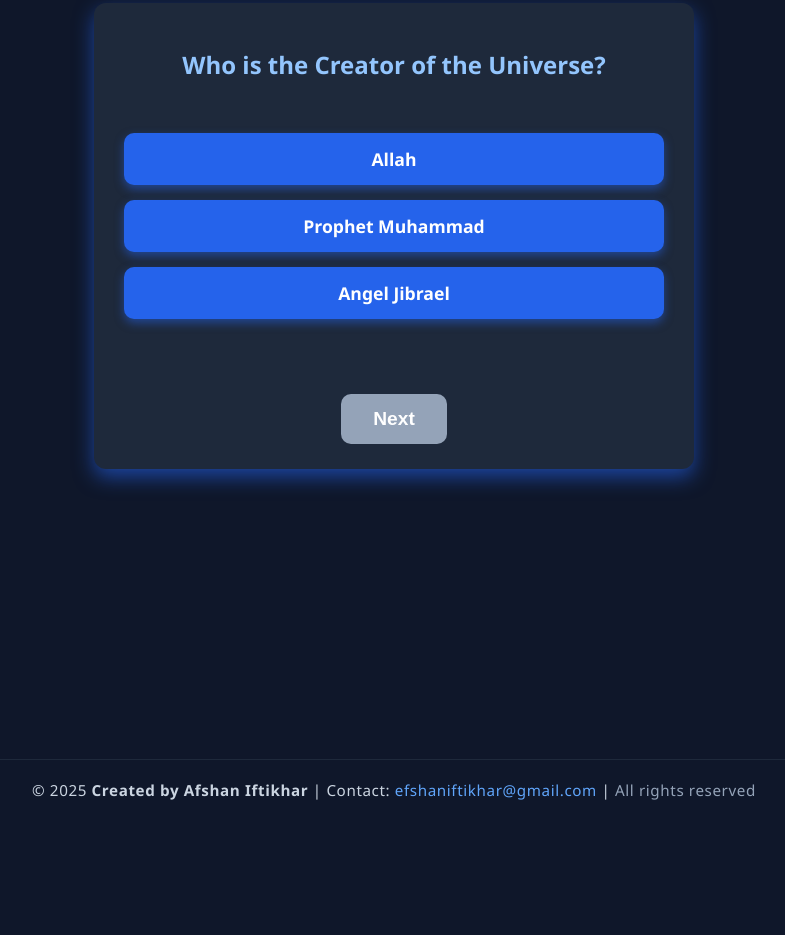
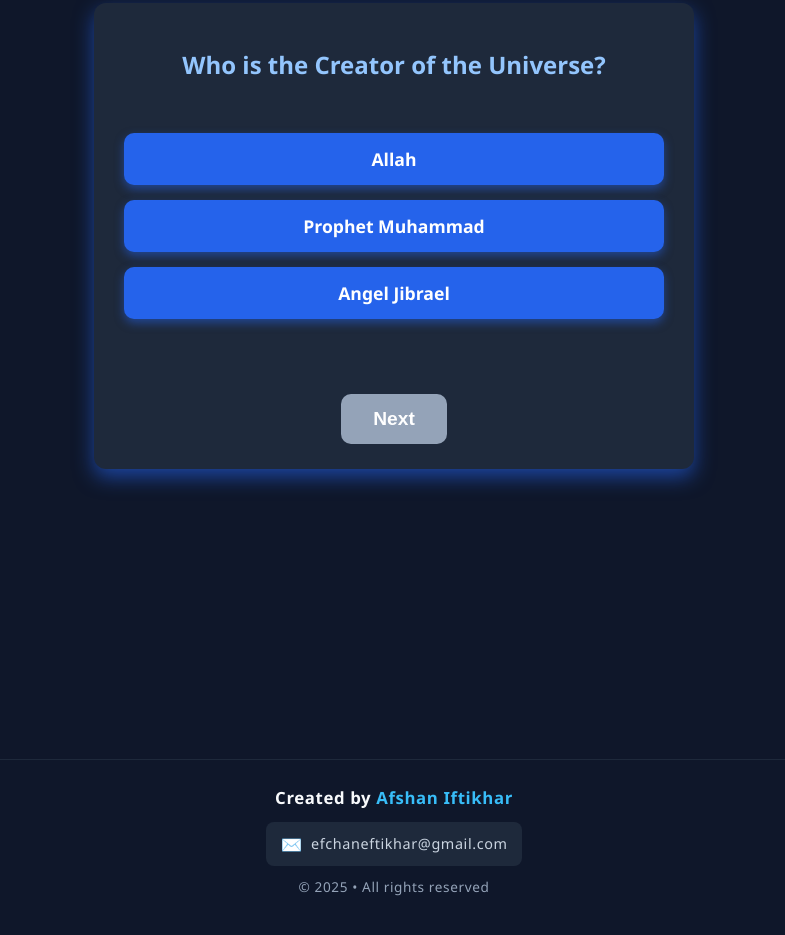
Before and after one commit to efshan-eftikhar/IslamicQuiz, a plain HTML site: page index.html in a window 1280 px wide. Shown: the part 209-1144 px from the top of the page, without its empty margins (246-1031 px from the left). Before the commit the page ends 1049 px from the top, so only its background shows below. Drawn offline with Linux system fonts and the light colour scheme; a script that the page names is missing.

Commit message:
Update index.html

```diff
--- a/index.html
+++ b/index.html
@@ -369,10 +369,23 @@
     (d.head || d.body).appendChild(s);
   })();
 </script>
-<footer style="background-color: #0f172a; padding: 20px; text-align: center; font-family: 'Segoe UI', sans-serif; font-size: 0.95rem; color: #cbd5e1; border-top: 1px solid #1e293b;">
-  © 2025 <strong>Created by Afshan Iftikhar</strong> |
-  Contact: <a href="mailto:efshaniftikhar@gmail.com" style="color: #60a5fa; text-decoration: none;">efshaniftikhar@gmail.com</a> |
-  <span style="color: #94a3b8;">All rights reserved</span>
+<footer style="background-color: #0f172a; padding: 25px 15px; font-family: 'Segoe UI', sans-serif; color: #cbd5e1; border-top: 1px solid #1e293b; text-align: center; font-size: 0.95rem; line-height: 1.6;">
+
+  <div style="font-size: 1.05rem; font-weight: bold; color: #f8fafc;">
+    Created by <span style="color: #38bdf8;">Afshan Iftikhar</span>
+  </div>
+
+  <div style="margin: 10px 0;">
+    <a href="mailto:efshaniftikhar@gmail.com" style="display: inline-flex; align-items: center; gap: 8px; background-color: #1e293b; color: #cbd5e1; padding: 8px 14px; border-radius: 8px; text-decoration: none; font-size: 0.9rem; transition: background-color 0.3s;">
+      <span style="font-size: 1.1rem;">✉️</span>
+      <span>efchaneftikhar@gmail.com</span>
+    </a>
+  </div>
+
+  <div style="color: #94a3b8; font-size: 0.85rem; margin-top: 5px;">
+    © 2025 • All rights reserved
+  </div>
+
 </footer>
 
 </body>
```
